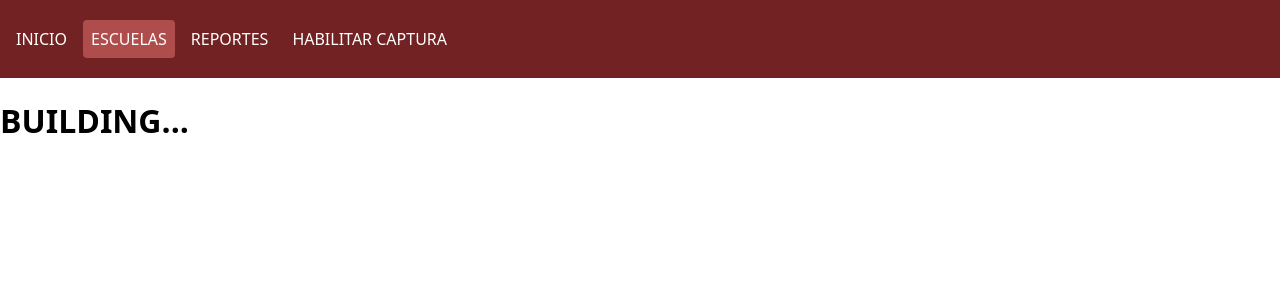
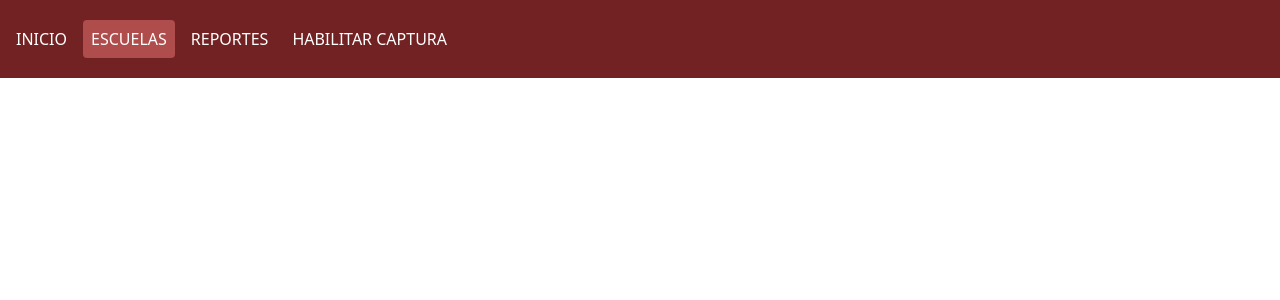
Before and after one commit to MiloJuarez/sce-react, a React app: page / in a window 1280 px wide. Shown: the top 300 px of the page. Built offline with nearby package versions, Linux system fonts and the light colour scheme.

Commit message:
Created Layout and installed React Router DOM

```diff
--- a/package.json
+++ b/package.json
@@ -25,6 +25,7 @@
     "html-webpack-plugin": "^5.5.0",
     "react": "^17.0.2",
     "react-dom": "^17.0.2",
+    "react-router-dom": "^6.2.2",
     "webpack": "^5.70.0",
     "webpack-cli": "^4.9.2",
     "webpack-dev-server": "^4.7.4"
--- /dev/null
+++ b/src/containers/Layout.jsx
@@ -0,0 +1,12 @@
+import React from "react";
+import Header from "@components/Header";
+
+const Layout = () => {
+    return (
+        <div className='Layout'>
+            <Header />
+        </div>
+    );
+};
+
+export default Layout;
--- a/src/routes/App.jsx
+++ b/src/routes/App.jsx
@@ -1,13 +1,15 @@
 import React from "react";
+
+import { BrowserRouter } from "react-router-dom";
+
+import Layout from "@containers/Layout";
 import "@styles/global.css";
-import Header from "../components/Header";
 
 const App = () => {
     return (
-        <React.Fragment>
-            <Header />
-            <h1>BUILDING...</h1>
-        </React.Fragment>
+        <BrowserRouter>
+            <Layout></Layout>
+        </BrowserRouter>
     );
 };
 
```
Also changed, not shown: 1 other file (tests, documents, lock files or other folders).
